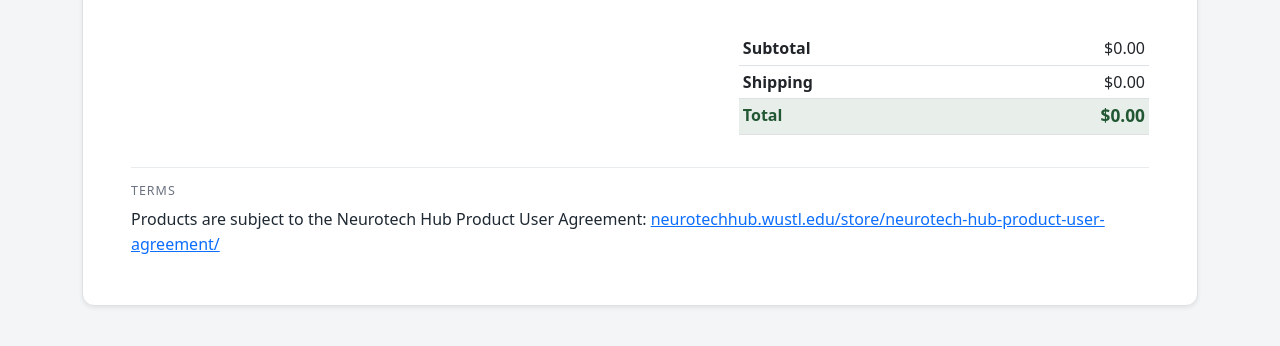
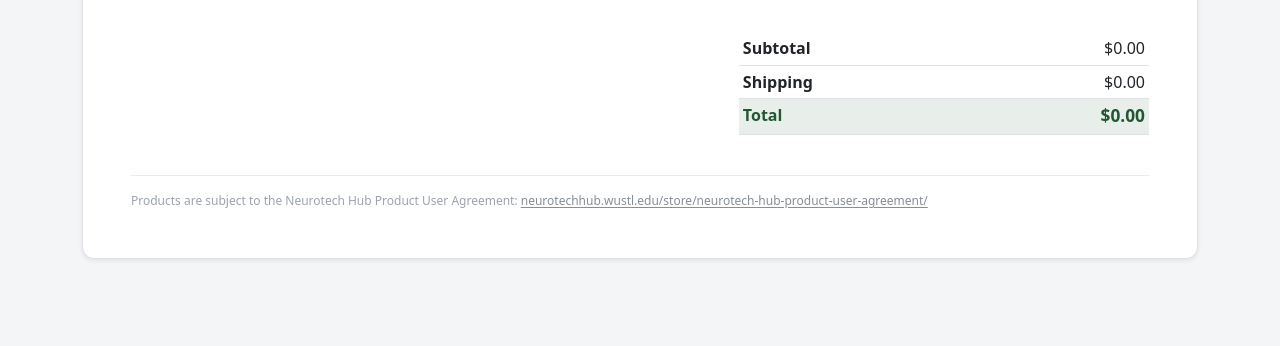
Before and after one commit to Neurotech-Hub/HubTracker, a Flask app: template templates/public_quote.html in a window 1280 px wide. Shown: the part 404-750 px from the top of the page. Run offline with Flask 3, Linux system fonts and the light colour scheme; the template is opened without the code that fills it, so the values that code supplies are empty; some libraries are stand-ins or nearby versions.

Commit message:
Update public_quote.html

```diff
--- a/templates/public_quote.html
+++ b/templates/public_quote.html
@@ -88,6 +88,21 @@
         }
 
         .approved-lock-strip i { font-size: 0.95rem; }
+
+        .quote-card-footer-terms {
+            margin-top: 1.5rem;
+            padding-top: 1rem;
+            border-top: 1px solid #e9ecef;
+            font-size: 0.75rem;
+            line-height: 1.5;
+            color: #9ca3af;
+        }
+        .quote-card-footer-terms a {
+            color: #868e96;
+            text-decoration: underline;
+            text-underline-offset: 2px;
+        }
+        .quote-card-footer-terms a:hover { color: var(--muted-ink); }
 
         @media print {
             body { background: #fff; font-size: 12px; }
@@ -234,17 +249,6 @@
             </div>
             {% endif %}
 
-            <div class="page-break-avoid section-sep">
-                <h6 class="text-uppercase section-title">Terms</h6>
-                {% if quote.terms and quote.terms|trim %}
-                <p class="mb-2">{{ quote.terms }}</p>
-                {% endif %}
-                <p class="mb-0">
-                    Products are subject to the Neurotech Hub Product User Agreement:
-                    <a href="https://neurotechhub.wustl.edu/store/neurotech-hub-product-user-agreement/" target="_blank" rel="noopener noreferrer">neurotechhub.wustl.edu/store/neurotech-hub-product-user-agreement/</a>
-                </p>
-            </div>
-
             {% if quote.bill_type == 'quote' and not quote.approved_by_name and not quote.approved_at and not is_preview %}
             <div class="page-break-avoid section-sep">
                 <h6 class="text-uppercase section-title">Client Approval</h6>
@@ -276,6 +280,16 @@
                 {% endif %}
             </div>
             {% endif %}
+
+            <div class="quote-card-footer-terms">
+                {% if quote.terms and quote.terms|trim %}
+                <p class="mb-2">{{ quote.terms }}</p>
+                {% endif %}
+                <p class="mb-0">
+                    Products are subject to the Neurotech Hub Product User Agreement:
+                    <a href="https://neurotechhub.wustl.edu/store/neurotech-hub-product-user-agreement/" target="_blank" rel="noopener noreferrer">neurotechhub.wustl.edu/store/neurotech-hub-product-user-agreement/</a>
+                </p>
+            </div>
         </div>
     </div>
 
```
